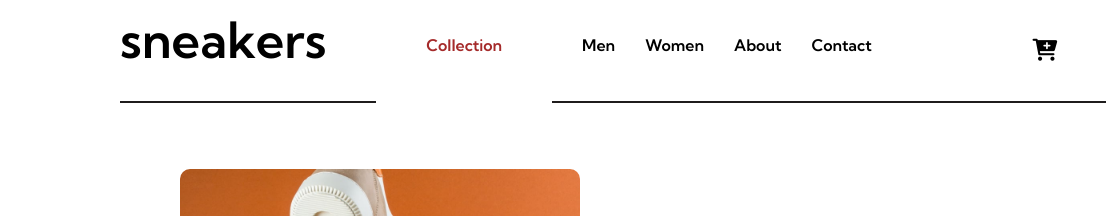
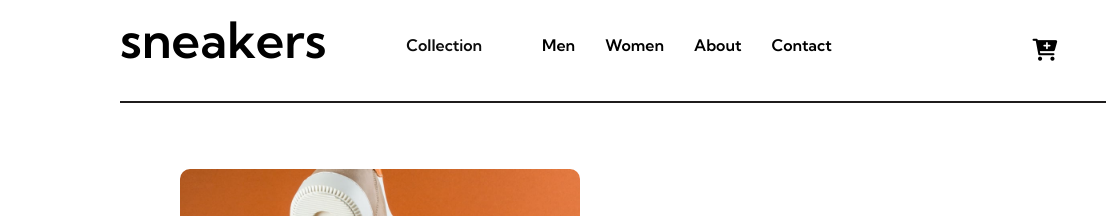
Before and after one commit to TimilehinEmmanuelOJO/Ecommerce, a plain HTML site: page index.html in a window 1280 px wide. Shown: the top 216 px of the page, 0-1106 px from the left. Drawn offline with nearby package versions, Linux system fonts and the light colour scheme.

Commit message:
this is another commmit

```diff
--- a/style.css
+++ b/style.css
@@ -20,12 +20,12 @@ ul{
     margin-top: 33px;
 }
 li{margin-left: 30px;}
-.hov{color: brown;
-    padding: 50px;
+.hov{color: rgb(12, 12, 12);
+    padding: 30px;
     border-color: darkblue;
-    background-color: rgb(255, 255, 255);}
+}
 .hov:hover{
-    color: #000;
+    color: rgb(129, 68, 68);
     border-bottom: chartreuse;
 }
 a{
```
Also changed, not shown: index.html (+1 -1 lines).
